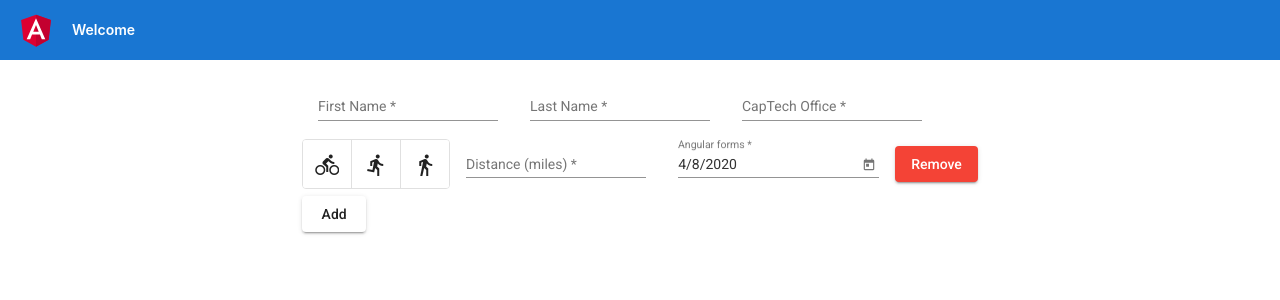
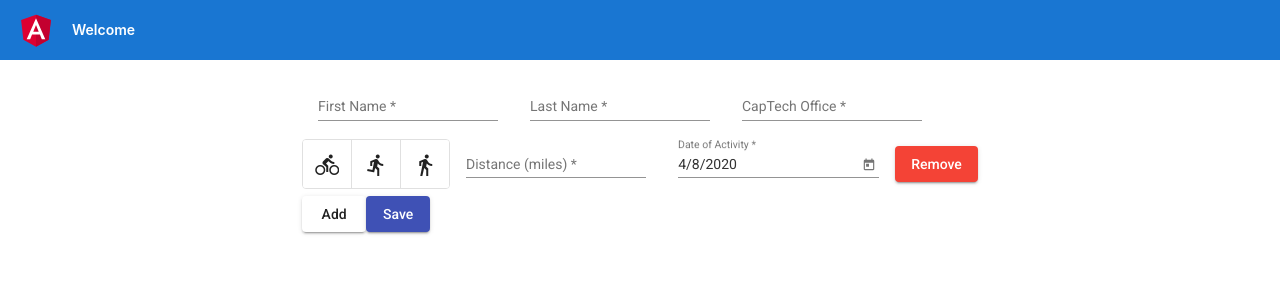
Before and after one commit to 8BitYoda/captech-marathon, an Angular app: page / in a window 1280 px wide. Shown: the top 300 px of the page. Built offline with nearby package versions, Linux system fonts and the light colour scheme.

Commit message:
adding documentation for activity.ts; form submit init

```diff
--- a/src/app/activity-form/activity-form.component.html
+++ b/src/app/activity-form/activity-form.component.html
@@ -1,4 +1,5 @@
-<form [formGroup]="activityInputForm" autocomplete="off">
+<form [formGroup]="activityInputForm"
+      (ngSubmit)="onSubmit()" autocomplete="off">
   <!-- First Name -->
   <mat-form-field>
     <mat-label>First Name</mat-label>
@@ -57,7 +58,7 @@
 
       <!-- Activity Date -->
       <mat-form-field>
-        <mat-label>Angular forms</mat-label>
+        <mat-label>Date of Activity</mat-label>
         <input matInput
                aria-label="date"
                (focus)="picker.open()"
@@ -72,5 +73,5 @@
     </div>
   </div>
   <button mat-raised-button (click)="addActivity()">Add</button>
-
+  <button mat-raised-button color="primary" type="submit">Save</button>
 </form>
--- a/src/app/activity-form/activity-form.component.ts
+++ b/src/app/activity-form/activity-form.component.ts
@@ -2,7 +2,7 @@
 import { FormArray, FormBuilder, FormGroup, Validators } from '@angular/forms';
 import { Observable } from 'rxjs';
 import { map, startWith } from 'rxjs/operators';
-import { CTOffices } from './activity';
+import { ActivityLog, CTOffices } from './activity';
 
 @Component({
   selector: 'app-activity-form',
@@ -59,6 +59,13 @@
     });
   }
 
+  onSubmit() {
+    if (this.activityInputForm.valid) {
+      const payload: ActivityLog = this.activityInputForm.getRawValue();
+      console.log('payload being submitted:', payload);
+    }
+  }
+
   private _filter(value: string): string[] {
     return this.capTechOffices.filter(option => option.toLowerCase().includes(value.toLowerCase()));
   }
```
Also changed, not shown: src/app/activity-form/activity.ts (+18 -3 lines).
